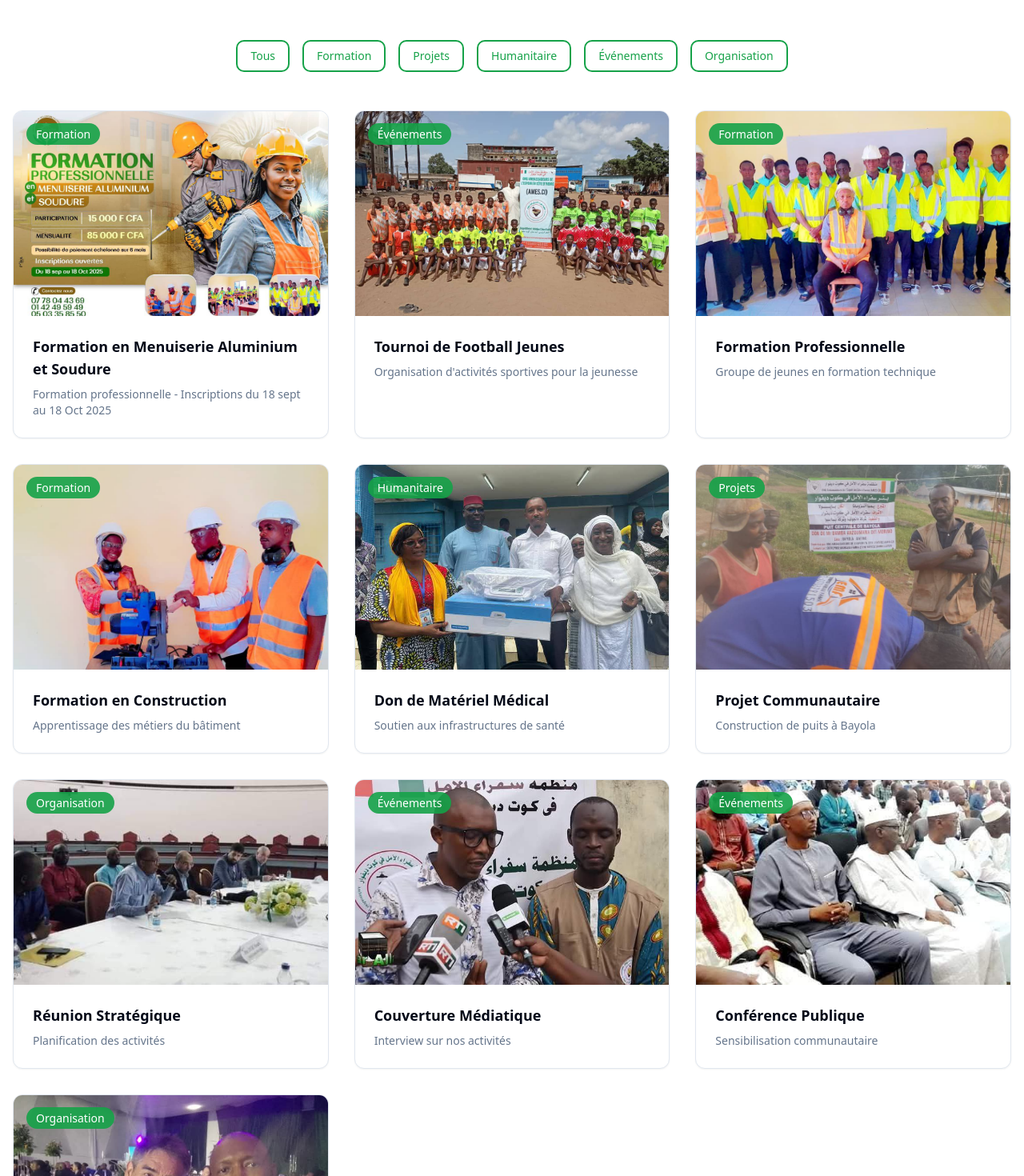
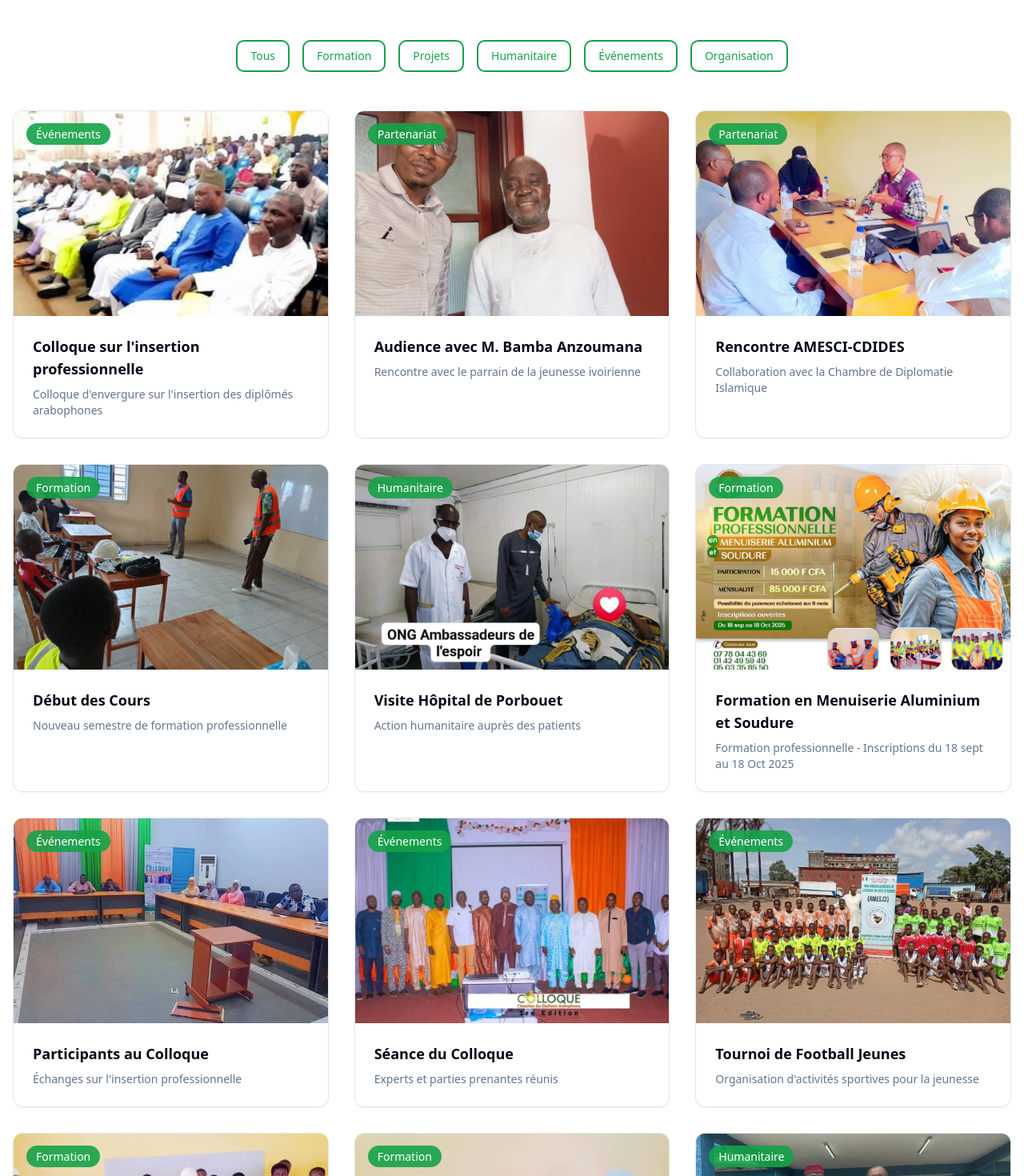
Before and after one commit to marcelAime/ong-amesci, a React (Vite) app: page / in a window 1280 px wide. Shown: the part 4520-5990 px from the top of the page at 80% size. Built offline with nearby package versions, Linux system fonts and the light colour scheme; no server answers.

Commit message:
Add all images to website

```diff
--- a/src/components/ames/Gallery.tsx
+++ b/src/components/ames/Gallery.tsx
@@ -12,16 +12,65 @@ import medicalDonation from "@/assets/ames-medical-donation.jpg";
 import mediaInterview from "@/assets/ames-media-interview.jpg";
 import conferenceAudience from "@/assets/ames-conference-audience.jpg";
 import formationProfessionnelle from "@/assets/formation-professionnelle.jpg";
+import hopitalPorbouet from "@/assets/hopital-porbouet.jpg";
+import coursCommences from "@/assets/cours-commences.jpg";
+import rencontreCdides from "@/assets/rencontre-cdides.jpg";
+import audienceMarino from "@/assets/audience-marino.jpg";
+import colloqueArabophones1 from "@/assets/colloque-arabophones-1.jpg";
+import colloqueArabophones2 from "@/assets/colloque-arabophones-2.jpg";
+import colloqueArabophones3 from "@/assets/colloque-arabophones-3.jpg";
 
 const Gallery = () => {
   const { t } = useLanguage();
 
   const galleryItems = [
     {
+      image: colloqueArabophones1,
+      title: "Colloque sur l'insertion professionnelle",
+      description: "Colloque d'envergure sur l'insertion des diplômés arabophones",
+      category: "Événements"
+    },
+    {
+      image: audienceMarino,
+      title: "Audience avec M. Bamba Anzoumana",
+      description: "Rencontre avec le parrain de la jeunesse ivoirienne",
+      category: "Partenariat"
+    },
+    {
+      image: rencontreCdides,
+      title: "Rencontre AMESCI-CDIDES",
+      description: "Collaboration avec la Chambre de Diplomatie Islamique",
+      category: "Partenariat"
+    },
+    {
+      image: coursCommences,
+      title: "Début des Cours",
+      description: "Nouveau semestre de formation professionnelle",
+      category: "Formation"
+    },
+    {
+      image: hopitalPorbouet,
+      title: "Visite Hôpital de Porbouet",
+      description: "Action humanitaire auprès des patients",
+      category: "Humanitaire"
+    },
+    {
       image: formationProfessionnelle,
       title: "Formation en Menuiserie Aluminium et Soudure",
       description: "Formation professionnelle - Inscriptions du 18 sept au 18 Oct 2025",
       category: "Formation"
+    },
+    {
+      image: colloqueArabophones2,
+      title: "Participants au Colloque",
+      description: "Échanges sur l'insertion professionnelle",
+      category: "Événements"
+    },
+    {
+      image: colloqueArabophones3,
+      title: "Séance du Colloque",
+      description: "Experts et parties prenantes réunis",
+      category: "Événements"
     },
     {
       image: youthSports,
```
